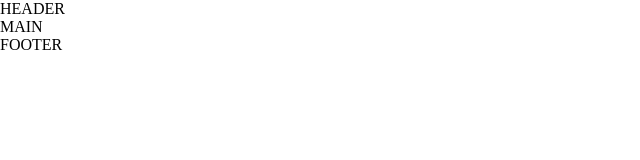
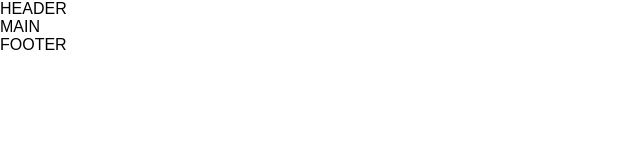
Before and after one commit to DomenicoScala/htmlcss-responsive-layout, a plain HTML site: page index.html in a window 1280 px wide. Shown: the full height of the page, 0-640 px from the left. Drawn offline with Linux system fonts and the light colour scheme.

Commit message:
INIZIO PROGETTO

```diff
--- a/css/style.css
+++ b/css/style.css
@@ -8,4 +8,5 @@
     margin: 0;
     padding: 0;
     box-sizing: border-box;
+    font-family: Arial, Helvetica, sans-serif;
 }
--- a/index.html
+++ b/index.html
@@ -3,7 +3,7 @@
     <head>
         <meta charset="UTF-8">
         <meta name="viewport" content="width=device-width, initial-scale=1.0">
-        <title>TEMPLATE</title>
+        <title>Responsive Layout</title>
 
         <!--GOOGLE FONTS-->
 
@@ -13,21 +13,20 @@
 
     </head>
     <body>
-        <div class=".container">
+
         <header>         <!--INIZIO HEADER-->
             HEADER
-            </header>
-                             <!--FINE HEADER-->
+        </header>        <!-- FINE HEADER -->
+
 
         <main>           <!--INIZIO MAIN-->
             MAIN
-            </main>
-                            <!--FINE MAIN-->
+        </main>          <!--FINE MAIN-->
+
 
         <footer>        <!--INIZIO FOOTER-->
             FOOTER
         </footer>       <!--FINE FOOTER-->
-        </div>
 
     </body>
 </html>
```
Also changed, not shown: img/about.jpg (added), img/logo.png (added), img/phone.png (added), img/planning1.png (added), img/planning2.png (added), img/testimonial1.jpg (added), img/testimonial2.jpg (added), img/testimonial3.jpg (added). Lines whose indentation alone changed are shown as unchanged.
